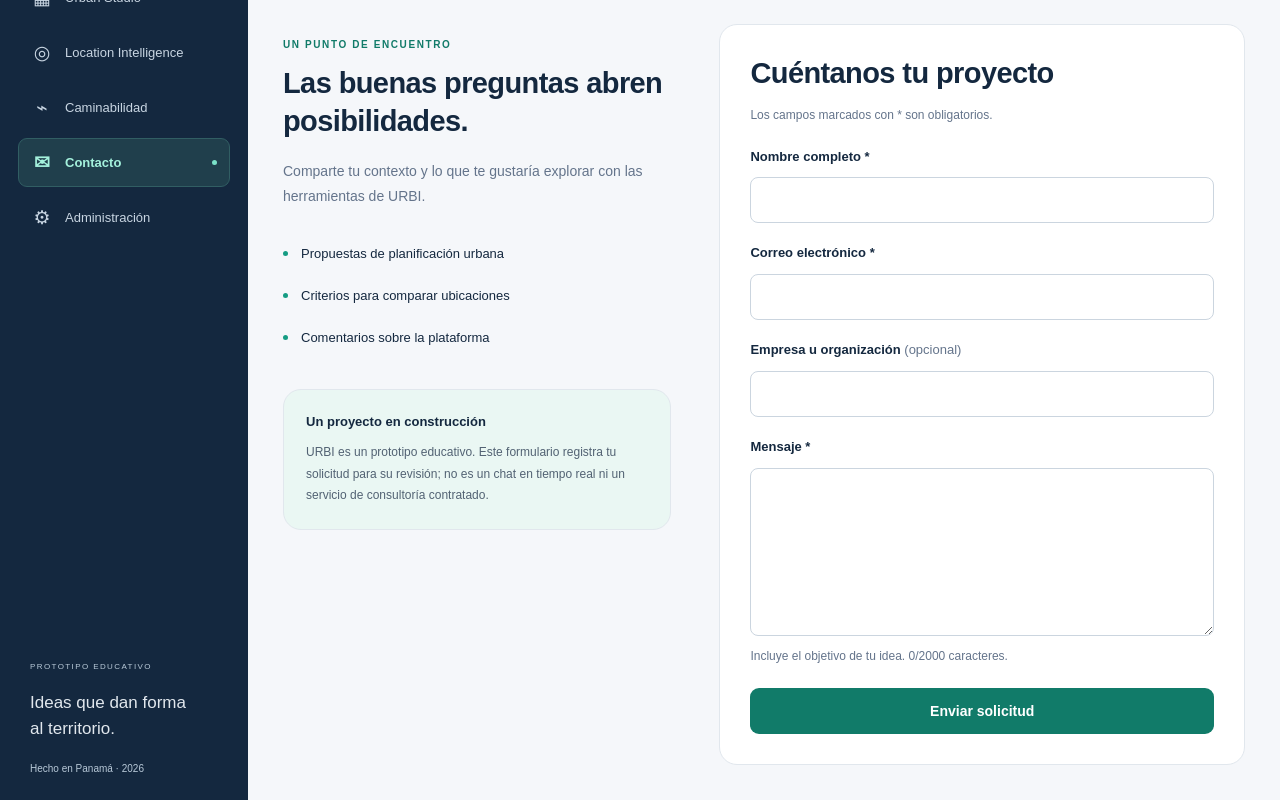
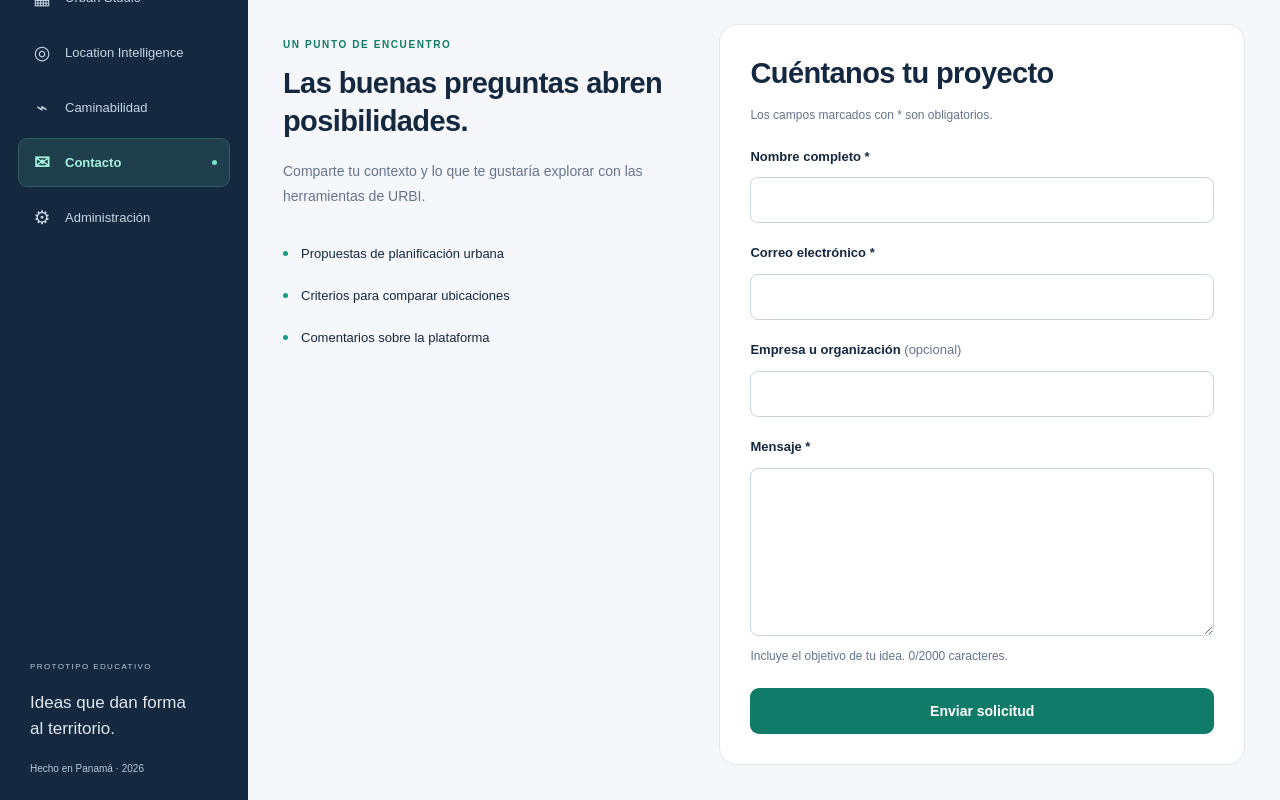
Before and after one commit to biebernt/TRAZA, a React (Vite) app: page / in a window 1280 px wide. Both pictures are taken after a click on the button "Hablemos de tu idea". Shown: the part 290-1090 px from the top of the page. Built offline with nearby package versions, Linux system fonts and the light colour scheme; no server answers.

Commit message:
cambio en Contacto

```diff
--- a/src/pages/Contact.jsx
+++ b/src/pages/Contact.jsx
@@ -45,7 +45,7 @@ export default function Contact() {
     <div className="traza-page traza-container contact-page">
       <header className="traza-page-header"><span className="traza-kicker">CONVERSEMOS SOBRE TU IDEA</span><h1>Contacta con URBI</h1><p>¿Estás explorando un proyecto urbano o una ubicación comercial? Cuéntanos qué quieres resolver.</p></header>
       <div className="contact-layout">
-        <section className="contact-intro" aria-labelledby="contact-intro-title"><span className="traza-kicker">UN PUNTO DE ENCUENTRO</span><h2 id="contact-intro-title">Las buenas preguntas abren posibilidades.</h2><p>Comparte tu contexto y lo que te gustaría explorar con las herramientas de URBI.</p><ul><li>Propuestas de planificación urbana</li><li>Criterios para comparar ubicaciones</li><li>Comentarios sobre la plataforma</li></ul><div className="traza-card contact-note"><strong>Un proyecto en construcción</strong><p>URBI es un prototipo educativo. Este formulario registra tu solicitud para su revisión; no es un chat en tiempo real ni un servicio de consultoría contratado.</p></div></section>
+        <section className="contact-intro" aria-labelledby="contact-intro-title"><span className="traza-kicker">UN PUNTO DE ENCUENTRO</span><h2 id="contact-intro-title">Las buenas preguntas abren posibilidades.</h2><p>Comparte tu contexto y lo que te gustaría explorar con las herramientas de URBI.</p><ul><li>Propuestas de planificación urbana</li><li>Criterios para comparar ubicaciones</li><li>Comentarios sobre la plataforma</li></ul></section>
         <form className="traza-card traza-form" onSubmit={handleSubmit} aria-busy={loading}>
           <h2>Cuéntanos tu proyecto</h2><p className="traza-form-help">Los campos marcados con * son obligatorios.</p>
           <fieldset disabled={loading} className="traza-fieldset"><legend className="traza-sr-only">Datos de contacto y mensaje</legend>
```
